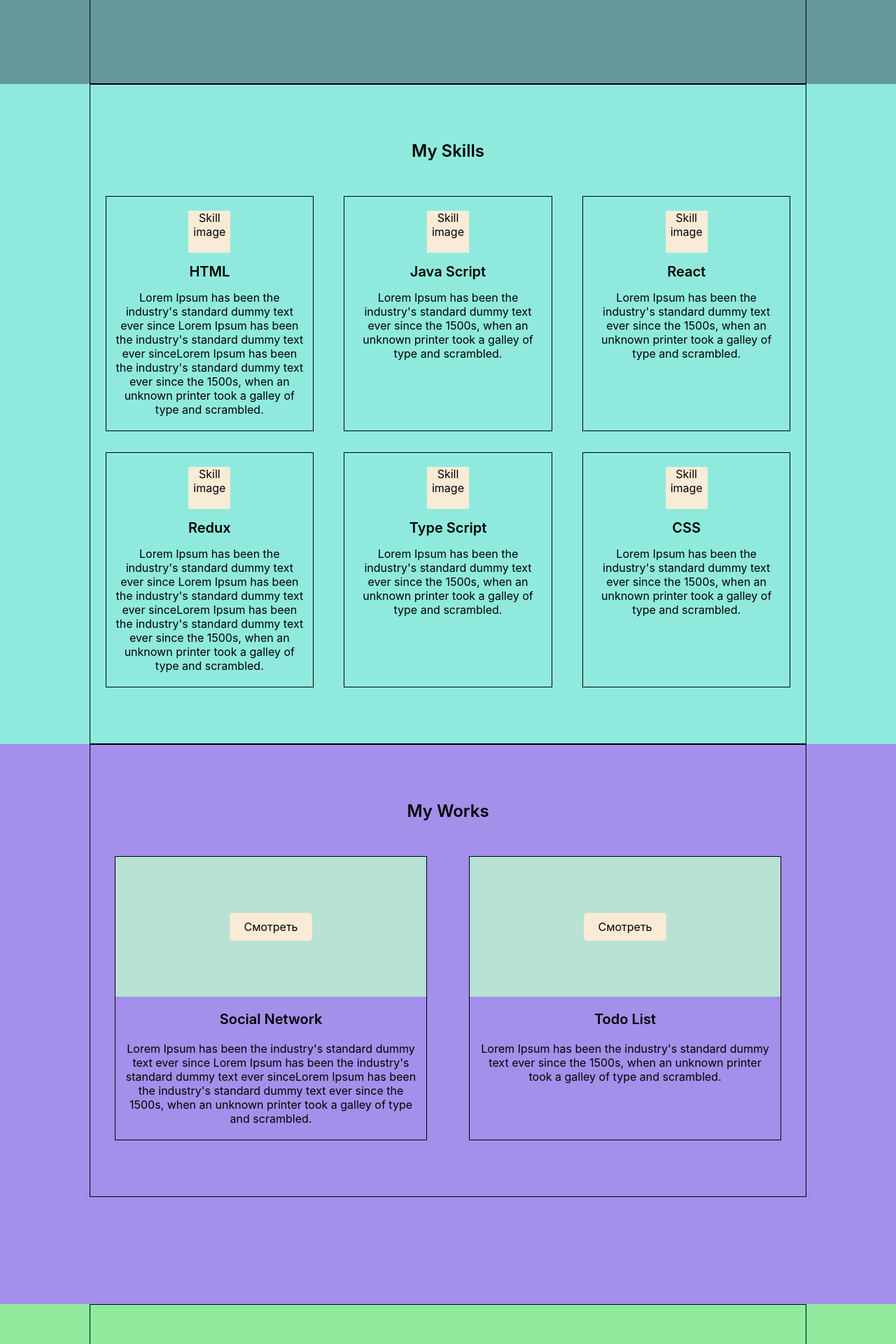
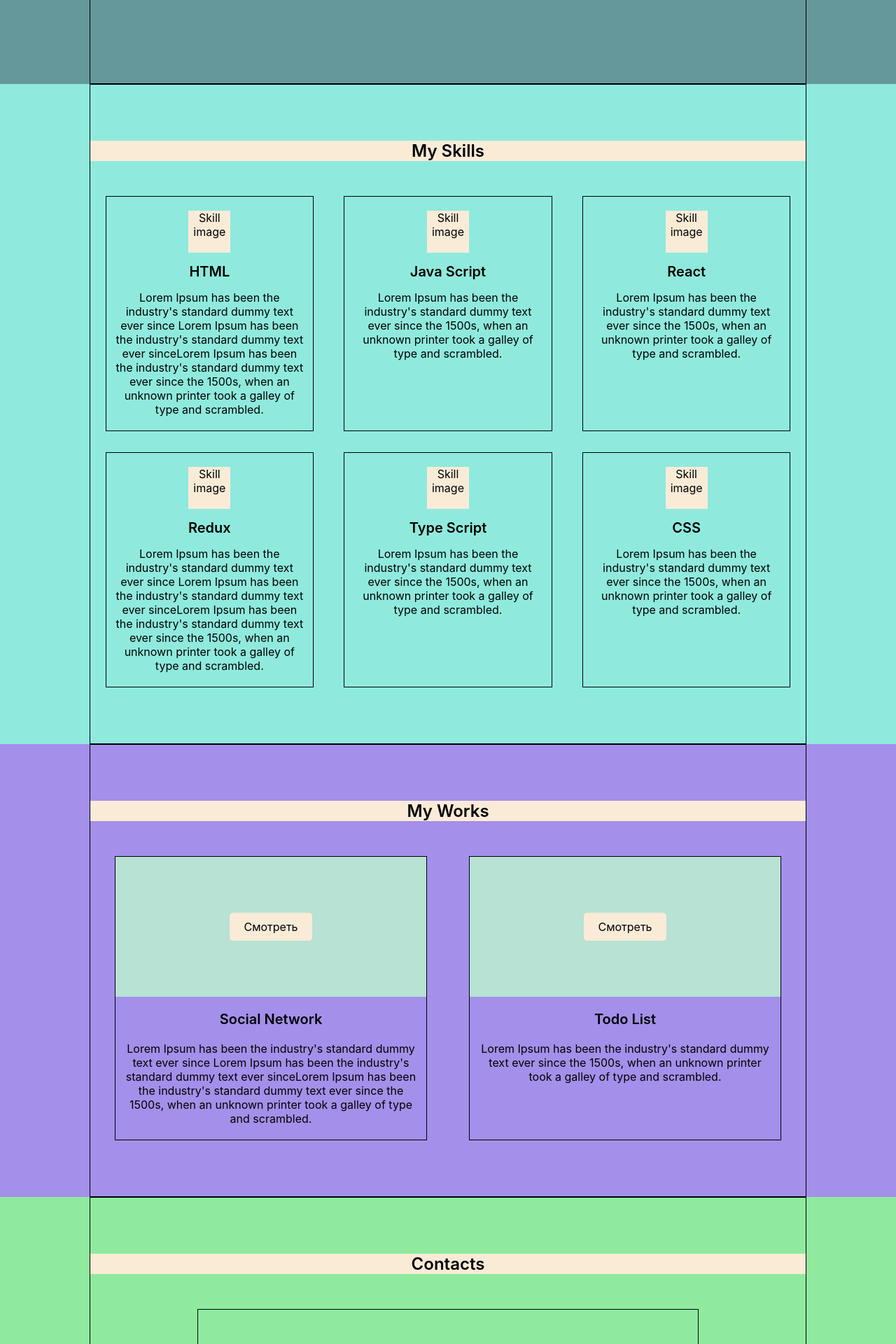
Before and after one commit to VitaliKozhurov/portfolio, a React (Create React App) app: page / in a window 1280 px wide. Shown: the part 760-2680 px from the top of the page at 70% size. Built offline with nearby package versions, Linux system fonts and the light colour scheme.

Commit message:
Fix min-height feature

```diff
--- a/package.json
+++ b/package.json
@@ -2,6 +2,7 @@
   "name": "my-portfolio",
   "version": "0.1.0",
   "private": true,
+  "homepage": "https://VitaliKozhurov.github.io/portfolio",
   "dependencies": {
     "@testing-library/jest-dom": "^5.14.1",
     "@testing-library/react": "^13.0.0",
@@ -20,7 +21,9 @@
     "start": "react-scripts start",
     "build": "react-scripts build",
     "test": "react-scripts test",
-    "eject": "react-scripts eject"
+    "eject": "react-scripts eject",
+    "predeploy": "npm run build",
+    "deploy": "gh-pages -d build"
   },
   "eslintConfig": {
     "extends": [
--- a/src/components/Contacts/Contacts.module.css
+++ b/src/components/Contacts/Contacts.module.css
@@ -1,18 +1,18 @@
 .contactsBlock {
-    height: 100vh;
+    /*min-height: 100vh;*/
     background-color: rgb(143, 234, 158);
 }
 
 .title {
     font-size: 24px;
     font-weight: 600;
-    padding-top: 80px;
-    margin-bottom: 50px;
+    margin: 80px 0 50px;
+    background-color: antiquewhite;
 }
 
 .contactForm {
     width: 70%;
-    margin: 0 auto;
+    margin: 0 auto 80px;
     border: solid 1px;
     padding: 50px 70px 20px;
     display: flex;
--- a/src/components/Skills/Skill/Skill.tsx
+++ b/src/components/Skills/Skill/Skill.tsx
@@ -9,7 +9,7 @@ type SkillPropsType = {
 export const Skill: FC<SkillPropsType> = ({ title, description }) => {
     return (
         <li className={style.item}>
-            <span className={style.image}>Skill image</span>
+            <div className={style.image}>Skill image</div>
             <h3 className={style.title}>{title}</h3>
             <span className={style.description}>{description}</span>
         </li>
--- a/src/components/Skills/Skills.module.css
+++ b/src/components/Skills/Skills.module.css
@@ -2,11 +2,12 @@
     /* height: 100vh; */
     background-color: rgb(143, 234, 221);
 }
+
 .title {
     font-size: 24px;
     font-weight: 600;
-    padding-top: 80px;
-    margin-bottom: 50px;
+    margin: 80px 0 50px;
+    background-color: antiquewhite;
 }
 
 .cardsBody {
@@ -20,6 +21,6 @@
 
 /* media query*/
 
-@media screen and (max-width:998px){
+@media screen and (max-width: 998px) {
 
 }
--- a/src/components/Works/Works.module.css
+++ b/src/components/Works/Works.module.css
@@ -1,12 +1,13 @@
 .worksBlock {
-    min-height: 100vh;
+    /*min-height: 100vh;*/
     background-color: rgb(164, 143, 234);
 }
+
 .title {
     font-size: 24px;
     font-weight: 600;
-    padding-top: 80px;
-    margin-bottom: 50px;
+    margin: 80px 0 50px;
+    background-color: antiquewhite;
 }
 
 .worksBody {
@@ -15,4 +16,5 @@
     gap: 20px;
     margin: 0 15px 80px;
     flex-wrap: wrap;
+
 }
--- a/src/components/Works/Works.tsx
+++ b/src/components/Works/Works.tsx
@@ -24,7 +24,7 @@ const list: Array<WorkType> = [
 
 export const Works = () => {
     return (
-        <div className={style.worksBlock}>
+        <div className={ style.worksBlock}>
             <div className={containerStyle.container}>
                 <h2 className={style.title}>My Works</h2>
                 <ul className={style.worksBody}>
```
